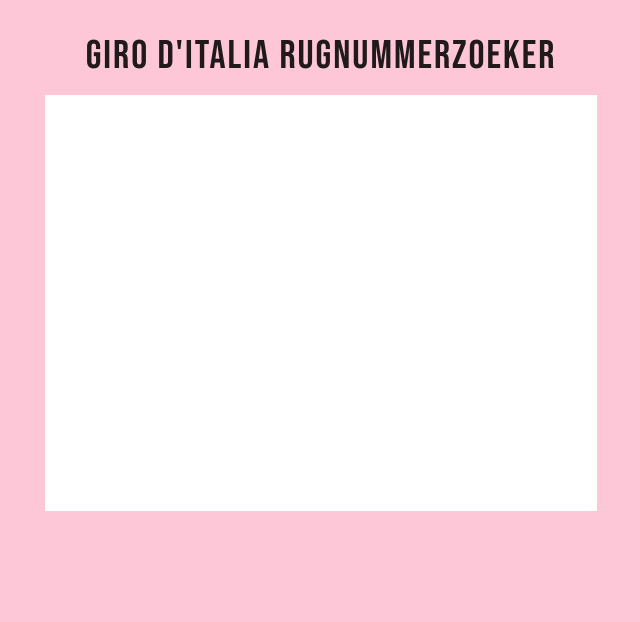
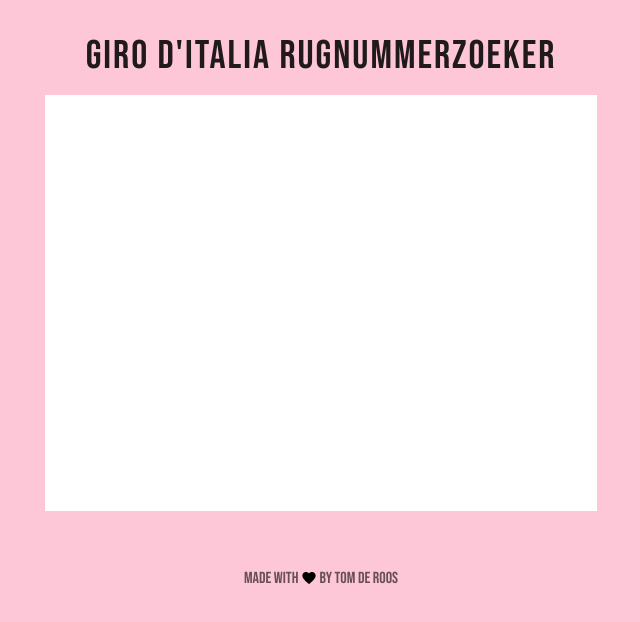
Before and after one commit to tomderoos/wie-is-die-renner, a React (Vite) app: page / in a window 1280 px wide. Shown: the top 622 px of the page, without its empty margins (319-959 px from the left). Built offline with nearby package versions, Linux system fonts and the light colour scheme.

Commit message:
Verbeterd: pijltjes verwijderd van nummerveld

```diff
--- a/src/App.tsx
+++ b/src/App.tsx
@@ -13,6 +13,7 @@
   Link
 } from '@mui/material';
 import OpenInNewIcon from '@mui/icons-material/OpenInNew';
+import FavoriteIcon from '@mui/icons-material/Favorite';
 import { riders } from './data/riders';
 
 const theme = createTheme({
@@ -112,6 +113,13 @@
               },
               '& .MuiInputBase-input': {
                 color: 'black',
+                '&::-webkit-outer-spin-button, &::-webkit-inner-spin-button': {
+                  '-webkit-appearance': 'none',
+                  margin: 0
+                },
+                '&[type=number]': {
+                  '-moz-appearance': 'textfield'
+                }
               },
             }}
           />
@@ -162,6 +170,34 @@
             </CardContent>
           </Card>
         )}
+
+        <Box
+          component="footer"
+          sx={{
+            mt: 4,
+            textAlign: 'center',
+            color: 'text.secondary',
+            fontSize: '0.9rem'
+          }}
+        >
+          <Typography>
+            Made with <FavoriteIcon sx={{ fontSize: '1rem', verticalAlign: 'middle', color: 'black' }} /> by{' '}
+            <Link
+              href="http://www.tomderoos.nl"
+              target="_blank"
+              rel="noopener noreferrer"
+              sx={{
+                color: 'inherit',
+                textDecoration: 'none',
+                '&:hover': {
+                  textDecoration: 'underline'
+                }
+              }}
+            >
+              Tom de Roos
+            </Link>
+          </Typography>
+        </Box>
       </Container>
     </ThemeProvider>
   );
```
